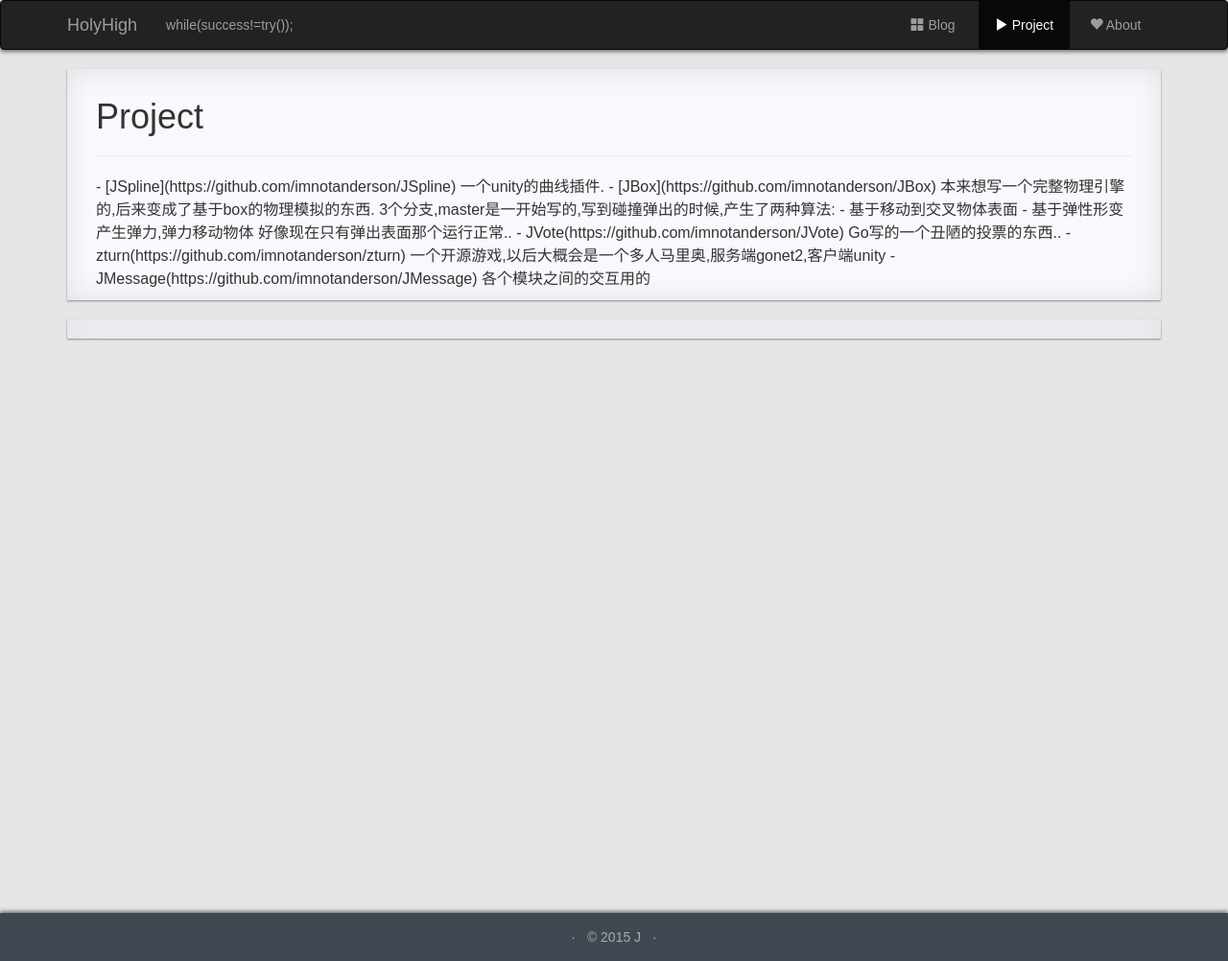
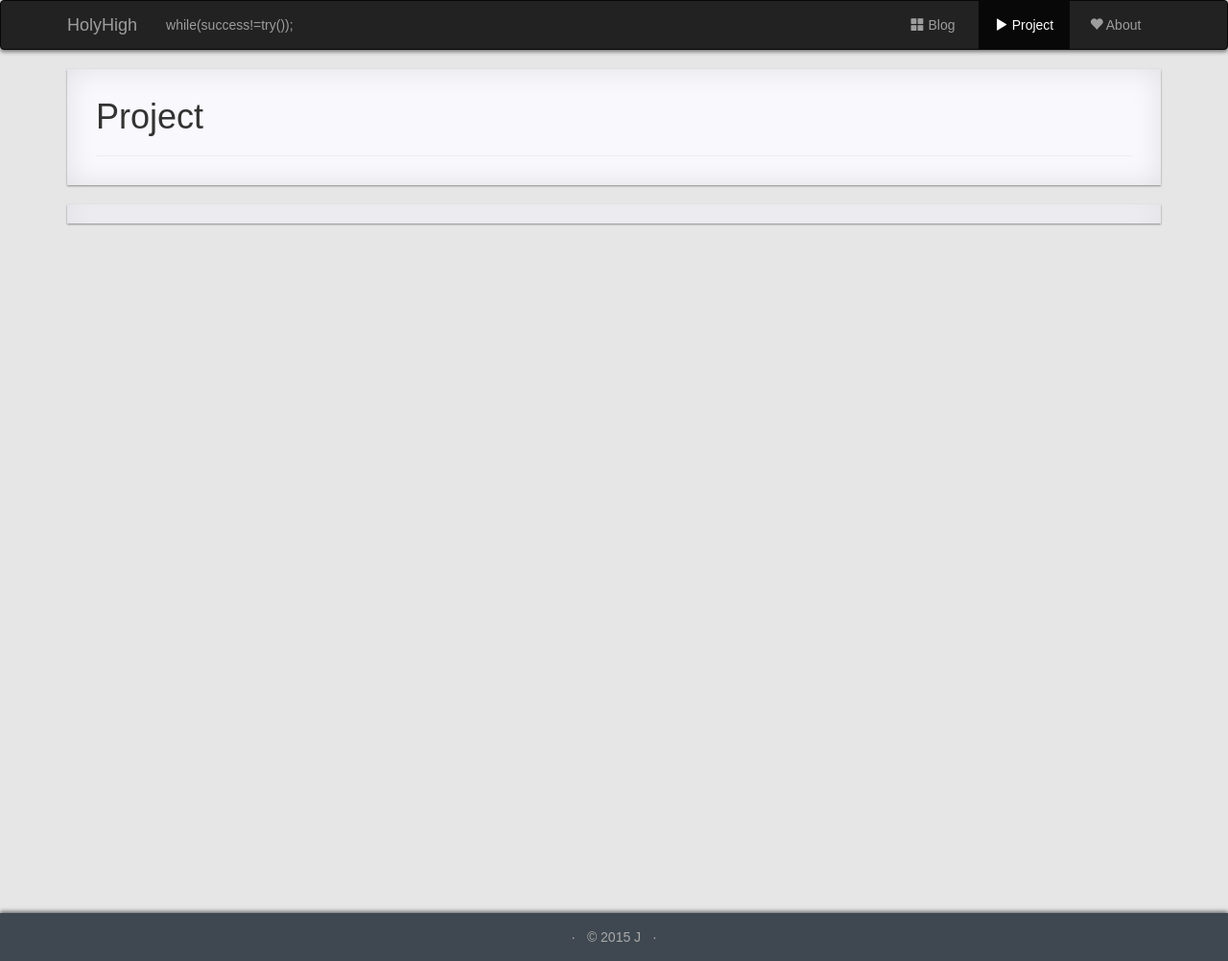
Before and after one commit to imnotanderson/imnotanderson.github.io, a Jekyll site: the page built from pages/1demo.html, in a window 1280 px wide. Shown: the whole page at 96% size. Built offline with Jekyll 4.4.1, drawn with Linux system fonts in a browser that asks for light colours; nearby versions of some CDN libraries; comment, search, counter and statistics services are not loaded.

Commit message:
Update 1demo.html

```diff
--- a/pages/1demo.html
+++ b/pages/1demo.html
@@ -4,22 +4,3 @@ title: Project
 permalink: /Project/
 icon: glyphicon-play
 ---
-
-- [JSpline](https://github.com/imnotanderson/JSpline)
-    一个unity的曲线插件.
-
-- [JBox](https://github.com/imnotanderson/JBox)
-    本来想写一个完整物理引擎的,后来变成了基于box的物理模拟的东西.
-    3个分支,master是一开始写的,写到碰撞弹出的时候,产生了两种算法:
-    - 基于移动到交叉物体表面
-    - 基于弹性形变产生弹力,弹力移动物体
-    好像现在只有弹出表面那个运行正常..
-
-- JVote(https://github.com/imnotanderson/JVote)
-    Go写的一个丑陋的投票的东西..
-
-- zturn(https://github.com/imnotanderson/zturn)
-    一个开源游戏,以后大概会是一个多人马里奥,服务端gonet2,客户端unity
-
-- JMessage(https://github.com/imnotanderson/JMessage)
-    各个模块之间的交互用的
```
